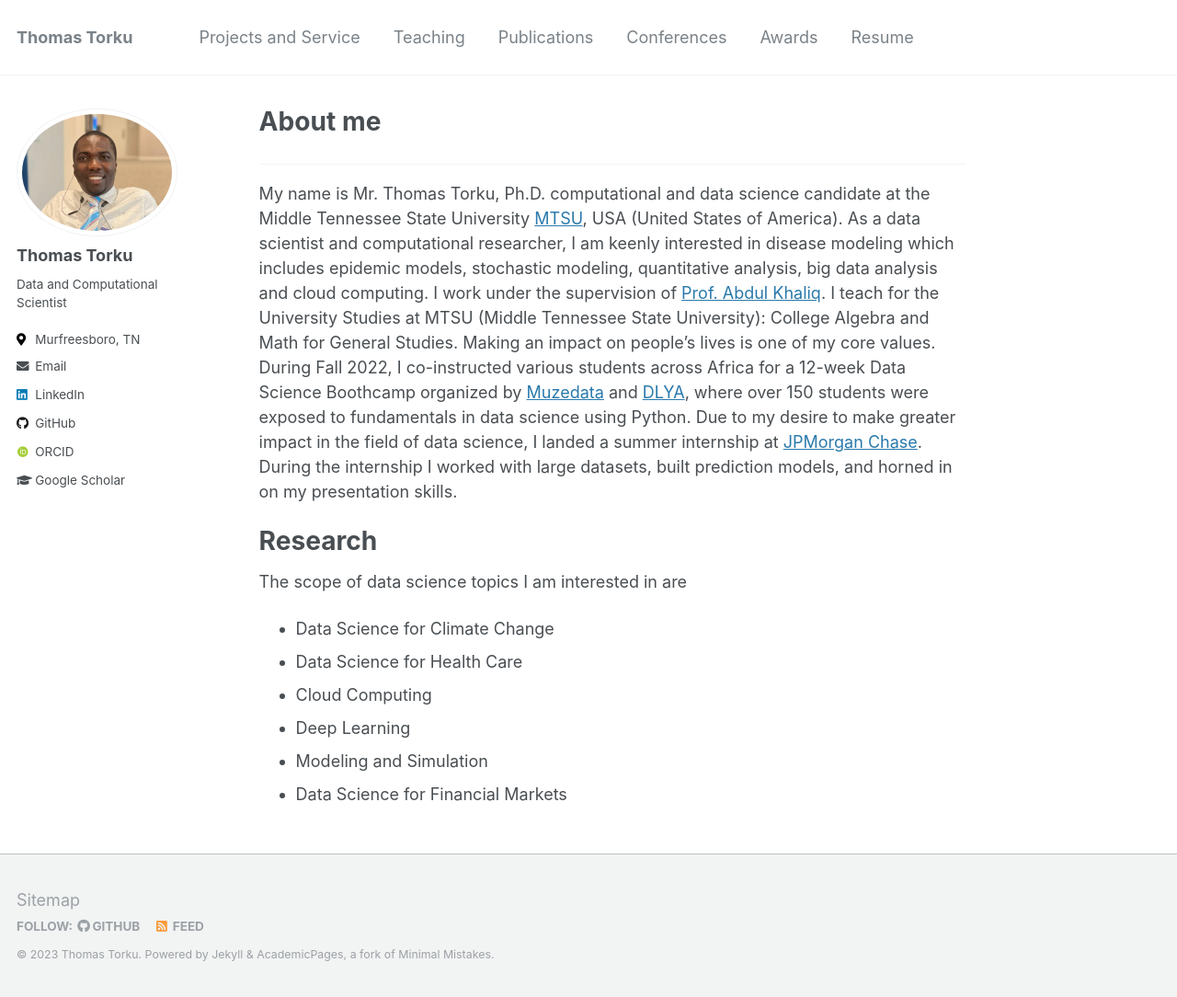
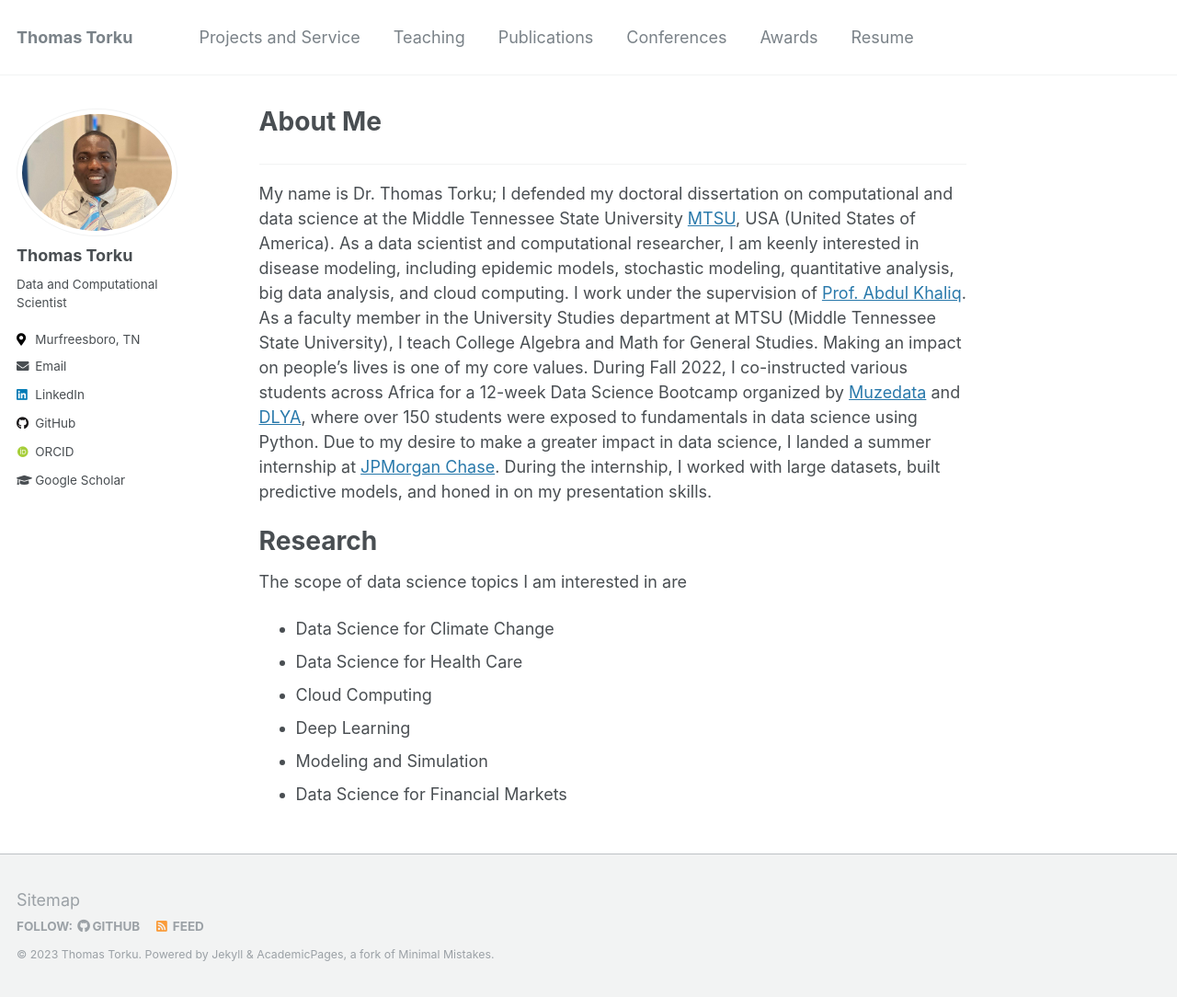
Before and after one commit to ttorku/ttorku.github.io, a Jekyll site: the page built from _pages/about.md, in a window 1280 px wide and 1084 px high. Shown: the whole window at 92% size. Built offline with Jekyll 4.4.1, drawn with Linux system fonts in a browser that asks for light colours; some web fonts are replaced.

Commit message:
update files

```diff
--- a/_config.yml
+++ b/_config.yml
@@ -10,7 +10,7 @@ locale                   : "en-US"
 title                    : "Thomas Torku"
 title_separator          : "-"
 name                     : &name "Thomas Torku"
-description              : &description "Ph.D Computational Science Candidate"
+description              : &description "Ph.D. Computational Science"
 url                      : https://ttorku.github.io # the base hostname & protocol for your site e.g. "https://mmistakes.github.io"
 baseurl                  : "" # the subpath of your site, e.g. "/blog"
 repository               : "ttorku/ttorku.github.io"
--- a/_pages/about.md
+++ b/_pages/about.md
@@ -1,6 +1,6 @@
 ---
 permalink: /
-title: "About me"
+title: "About Me"
 excerpt: "About me"
 author_profile: true
 redirect_from:
@@ -9,7 +9,7 @@ redirect_from:
 ---
 
 -----
-My name is Mr. Thomas Torku, Ph.D. computational and data science candidate at the Middle Tennessee State University [MTSU](https://www.mtsu.edu/), USA (United States of America). As a data scientist and computational researcher, I am keenly interested in disease modeling which includes epidemic models, stochastic modeling, quantitative analysis, big data analysis and cloud computing. I work under the supervision of [Prof. Abdul Khaliq](https://www.mtsu.edu/faculty/akhaliq/). I teach for the University Studies at MTSU (Middle Tennessee State University): College Algebra and Math for General Studies. Making an impact on people's lives is one of my core values. During Fall 2022, I co-instructed various students across Africa for a 12-week Data Science Boothcamp organized by [Muzedata](https://www.muzedata.com/) and [DLYA](https://www.dlya.org/), where over 150 students were exposed to fundamentals in data science using Python. Due to my desire to make greater impact in the field of data science, I landed a summer internship at [JPMorgan Chase](https://www.jpmorganchase.com/). During the internship I worked with large datasets, built prediction models, and horned in on my presentation skills.
+My name is Dr. Thomas Torku; I defended my doctoral dissertation on computational and data science at the Middle Tennessee State University [MTSU](https://www.mtsu.edu/), USA (United States of America). As a data scientist and computational researcher, I am keenly interested in disease modeling, including epidemic models, stochastic modeling, quantitative analysis, big data analysis, and cloud computing. I work under the supervision of [Prof. Abdul Khaliq](https://www.mtsu.edu/faculty/akhaliq/). As a faculty member in the University Studies department at MTSU (Middle Tennessee State University), I teach College Algebra and Math for General Studies. Making an impact on people's lives is one of my core values. During Fall 2022, I co-instructed various students across Africa for a 12-week Data Science Bootcamp organized by [Muzedata](https://www.muzedata.com/) and [DLYA](https://www.dlya.org/), where over 150 students were exposed to fundamentals in data science using Python. Due to my desire to make a greater impact in data science, I landed a summer internship at [JPMorgan Chase](https://www.jpmorganchase.com/). During the internship, I worked with large datasets, built predictive models, and honed in on my presentation skills.
 
 Research
 ====
```
Also changed, not shown: 1 other file.
